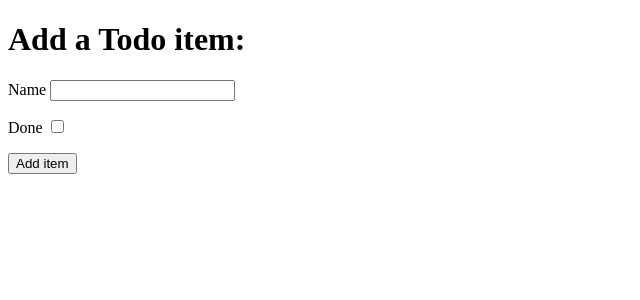
After one commit to adamparker75/django-todo-app, a Django app: page /add in a window 1280 px wide. The commit adds this page. Shown: the top 300 px of the page, without its empty margins (0-640 px from the left). Run offline with Django 3.2, Linux system fonts and the light colour scheme.

Commit message:
Added form and function for creating todo items

```diff
--- a/django_todo/urls.py
+++ b/django_todo/urls.py
@@ -15,9 +15,10 @@ Including another URLconf
 """
 from django.contrib import admin
 from django.urls import path
-from todo.views import get_todo_list
+from todo.views import get_todo_list, add_item
 
 urlpatterns = [
     path('admin/', admin.site.urls),
-    path('', get_todo_list, name='get_todo_list')
+    path('', get_todo_list, name='get_todo_list'),
+    path('add', add_item, name='add')
 ]
--- /dev/null
+++ b/todo/templates/todo/add_item.html
@@ -0,0 +1,31 @@
+<!DOCTYPE html>
+<html lang="en">
+<head>
+    <meta charset="UTF-8">
+    <meta name="viewport" content="width=device-width, initial-scale=1.0">
+    <title>Document</title>
+</head>
+<body>
+    <h1>Add a Todo item:</h1>
+        <form method="POST" action="add">
+            {% csrf_token %}
+            <div>
+                <p>
+                    <label for="id_name">Name</label>
+                    <input type="text" id="id_name" name="item_name">
+                </p>
+            </div>
+            <div>
+                <p>
+                    <label for="id_done">Done</label>
+                    <input type="checkbox" id="id_done" name="done">
+                </p>
+            </div>
+            <div>
+                <p>
+                <button type="submit">Add item</button>
+                </p>
+            </div>
+        </form>
+</body>
+</html>
--- a/todo/views.py
+++ b/todo/views.py
@@ -1,4 +1,4 @@
-from django.shortcuts import render
+from django.shortcuts import render, redirect
 from .models import Item
 
 # Create your views here.
@@ -12,3 +12,13 @@ def get_todo_list(request):
         'items': items
     }
     return render(request, 'todo/todo_list.html', context)
+
+
+def add_item(request):
+    if request.method == 'POST':
+        name = request.POST.get('item_name')
+        done = 'done' in request.POST
+        Item.objects.create(name=name, done=done)
+
+        return redirect('get_todo_list')
+    return render(request, 'todo/add_item.html')
```
Also changed, not shown: todo/templates/todo/todo_list.html (+7 -0 lines), db.sqlite3.
